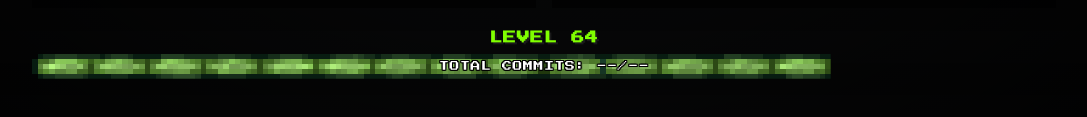
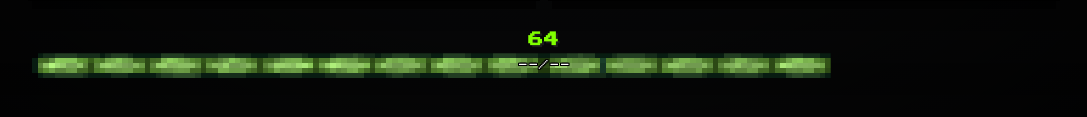
Before and after one commit to mertcetn/mertcetn, a website: page assets/source/index.html in a window 1280 px wide. Shown: the part 609-726 px from the top of the page, without its empty margins (96-1183 px from the left). Drawn offline with nearby package versions, Linux system fonts and the light colour scheme.

Commit message:
style: Change xp bar level font size and remove total commits and level text

```diff
--- a/assets/source/index.html
+++ b/assets/source/index.html
@@ -572,13 +572,14 @@
         <!-- Experience Bar -->
         <div class="w-full flex flex-col items-center justify-center">
             <div class="w-full flex flex-col items-center" id="card-xp-bar">
-                <div class="text-[#80ff00] text-[13px] font-bold tracking-wider mb-1.5 pixel-text-shadow">LEVEL 64</div>
+                <div class="text-[#80ff00] text-[15px] font-bold tracking-wider mb-0.5 pixel-text-shadow">64</div>
                 <div class="w-full h-[25px] relative">
                     <div class="absolute inset-0 mc-exp-bar-bg"></div>
                     <div class="absolute inset-0 mc-exp-bar-progress" style="clip-path: inset(0 22% 0 0);"></div>
                     <div class="absolute inset-0 flex items-center justify-center pointer-events-none">
                         <span
-                            style="font-family:'Press Start 2P',monospace; font-size:10px; color:#ffffff; text-shadow: -1px -1px 0 #000, 1px -1px 0 #000, -1px 1px 0 #000, 1px 1px 0 #000, 0 -1px 0 #000, 0 1px 0 #000, -1px 0 0 #000, 1px 0 0 #000; letter-spacing:0.5px; white-space:nowrap;">TOTAL COMMITS: --/--</span>
+                            style="font-family:'Press Start 2P',monospace; font-size:10px; color:#ffffff; text-shadow: -1px -1px 0 #000, 1px -1px 0 #000, -1px 1px 0 #000, 1px 1px 0 #000, 0 -1px 0 #000, 0 1px 0 #000, -1px 0 0 #000, 1px 0 0 #000; letter-spacing:0.5px; white-space:nowrap;">
+                            --/--</span>
                     </div>
                 </div>
             </div>
```
